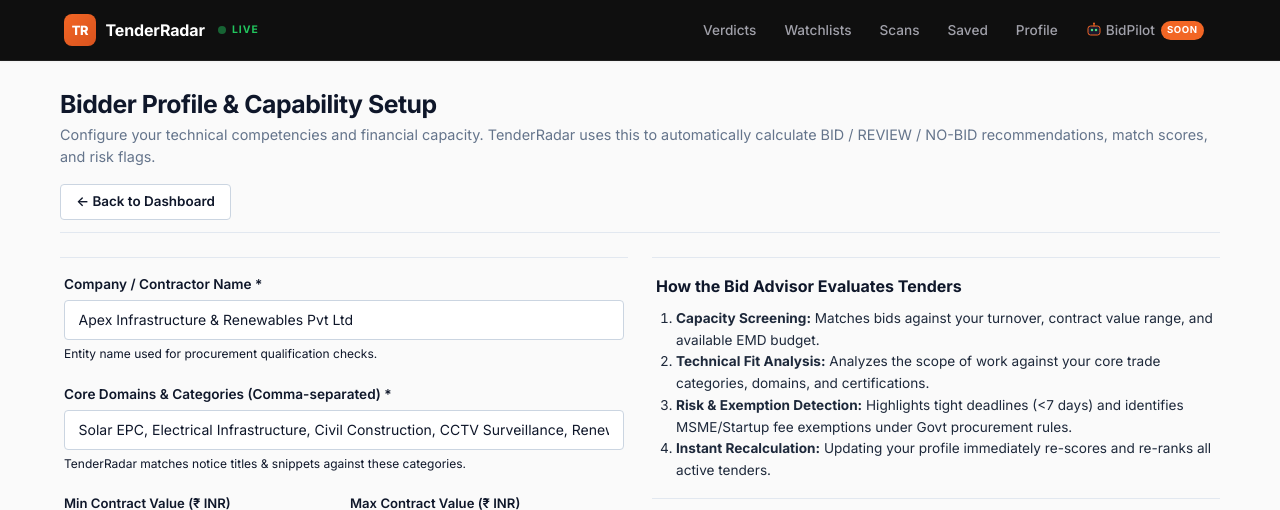
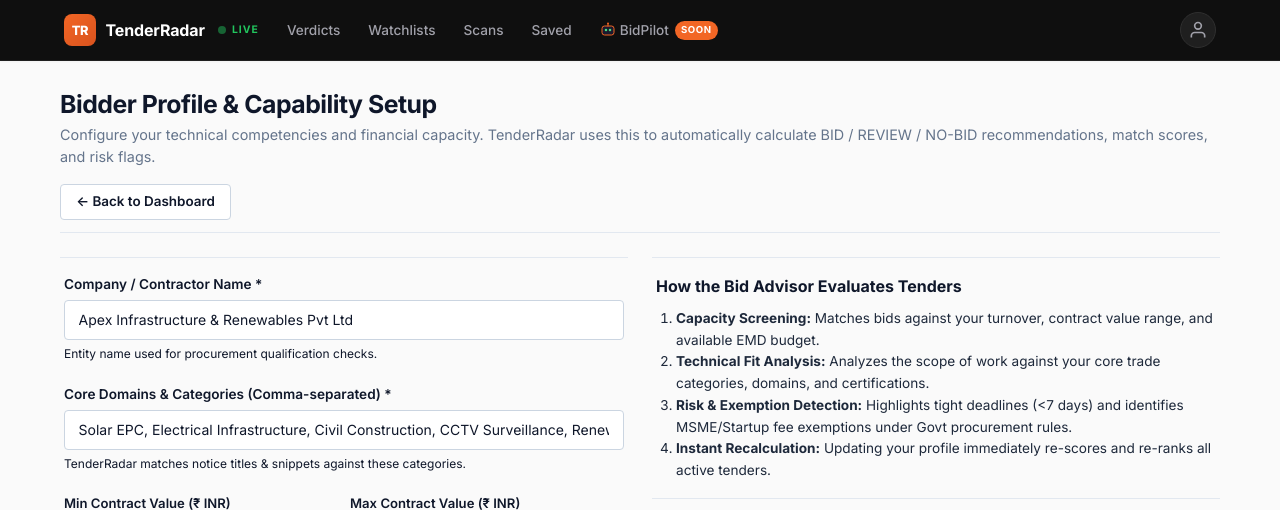
Before and after one commit to Sourabh-Kumar04/TenderRadar, a FastAPI app: page /profile in a window 1280 px wide. Shown: the top 510 px of the page. Run offline with FastAPI, Linux system fonts and the light colour scheme; data comes from the database, SQL or seed files in the repository.

Commit message:
fix: profile as avatar top-right

```diff
--- a/app/static/css/style.css
+++ b/app/static/css/style.css
@@ -2054,3 +2054,13 @@ body { background: #fafafa; }
   border: 1px solid #f26625;
 }
 .bidpilot-mascot:hover .bidpilot-tip { opacity: 1; }
+
+.nav-avatar {
+  display: flex; align-items: center; justify-content: center;
+  width: 36px; height: 36px; border-radius: 50%;
+  background: #1f1f1f; border: 1px solid #2f2f2f; color: #a1a1aa;
+  margin-left: 0.75rem; flex-shrink: 0; transition: all 0.15s;
+}
+.nav-avatar:hover { border-color: #f26625; color: #fff; }
+.cmd-nav .nav-container { display: flex; align-items: center; }
+.cmd-nav .nav-links { flex: 1; }
--- a/app/templates/base.html
+++ b/app/templates/base.html
@@ -24,7 +24,6 @@
         <a href="/watchlists" class="nav-link">Watchlists</a>
         <a href="/scans" class="nav-link">Scans</a>
         <a href="/saved" class="nav-link">Saved</a>
-        <a href="/profile" class="nav-link">Profile</a>
         <a href="/auto-bid" class="nav-link nav-bidpilot">
           <svg viewBox="0 0 64 64" fill="none" width="16" height="16" style="vertical-align:-3px;margin-right:4px;">
             <rect x="8" y="16" width="48" height="36" rx="10" fill="#1a1a2e" stroke="#f26625" stroke-width="4"/>
@@ -35,6 +34,12 @@
           </svg>BidPilot <span class="nav-soon">Soon</span>
         </a>
       </div>
+      <a href="/profile" class="nav-avatar" title="Bidder Profile">
+        <svg viewBox="0 0 24 24" fill="none" stroke="currentColor" stroke-width="2" width="20" height="20">
+          <path d="M20 21v-2a4 4 0 0 0-4-4H8a4 4 0 0 0-4 4v2"></path>
+          <circle cx="12" cy="7" r="4"></circle>
+        </svg>
+      </a>
     </div>
   </nav>
 
```
